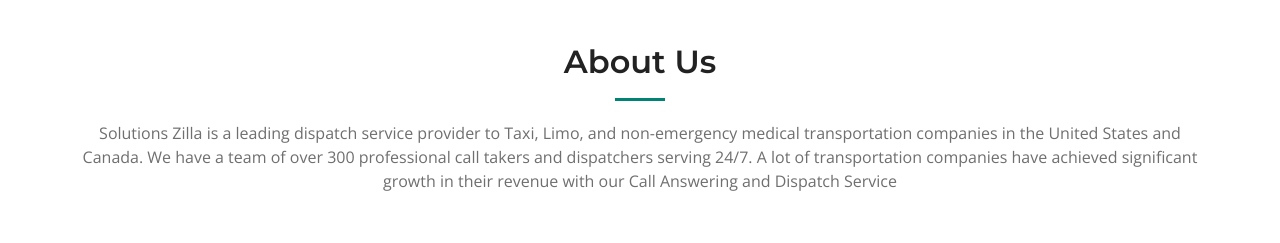
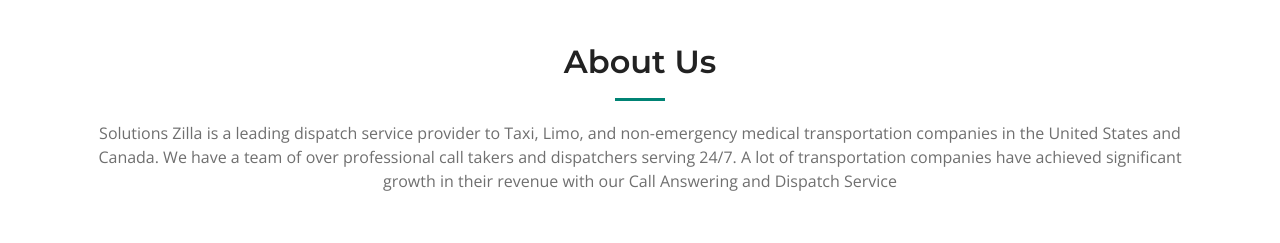
Before and after one commit to umair812/Solutions-ZIlla, a plain HTML site: page index.html in a window 1280 px wide. Shown: the part 1020-1263 px from the top of the page. Drawn offline with nearby package versions, Linux system fonts and the light colour scheme.

Commit message:
first commit

```diff
--- a/index.html
+++ b/index.html
@@ -164,7 +164,7 @@
 
         <div class="section-header">
           <h2>About Us</h2>
-          <p>Solutions Zilla is a leading dispatch service provider to Taxi, Limo, and non-emergency medical transportation companies in the United States and Canada. We have a team of over 300 professional call takers and dispatchers serving 24/7. A lot of transportation companies have achieved significant growth in their revenue with our Call Answering and Dispatch Service</p>
+          <p>Solutions Zilla is a leading dispatch service provider to Taxi, Limo, and non-emergency medical transportation companies in the United States and Canada. We have a team of over professional call takers and dispatchers serving 24/7. A lot of transportation companies have achieved significant growth in their revenue with our Call Answering and Dispatch Service</p>
         </div>
 
         <div class="row gy-4">
```
